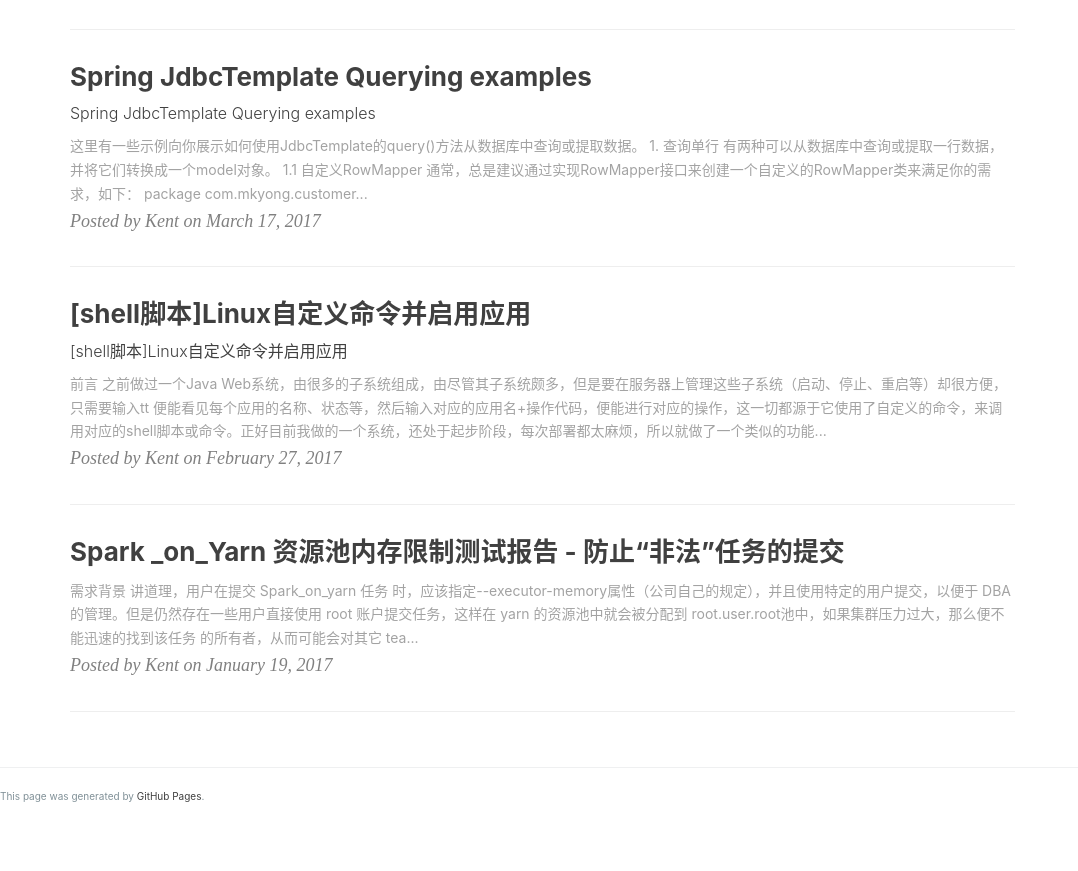
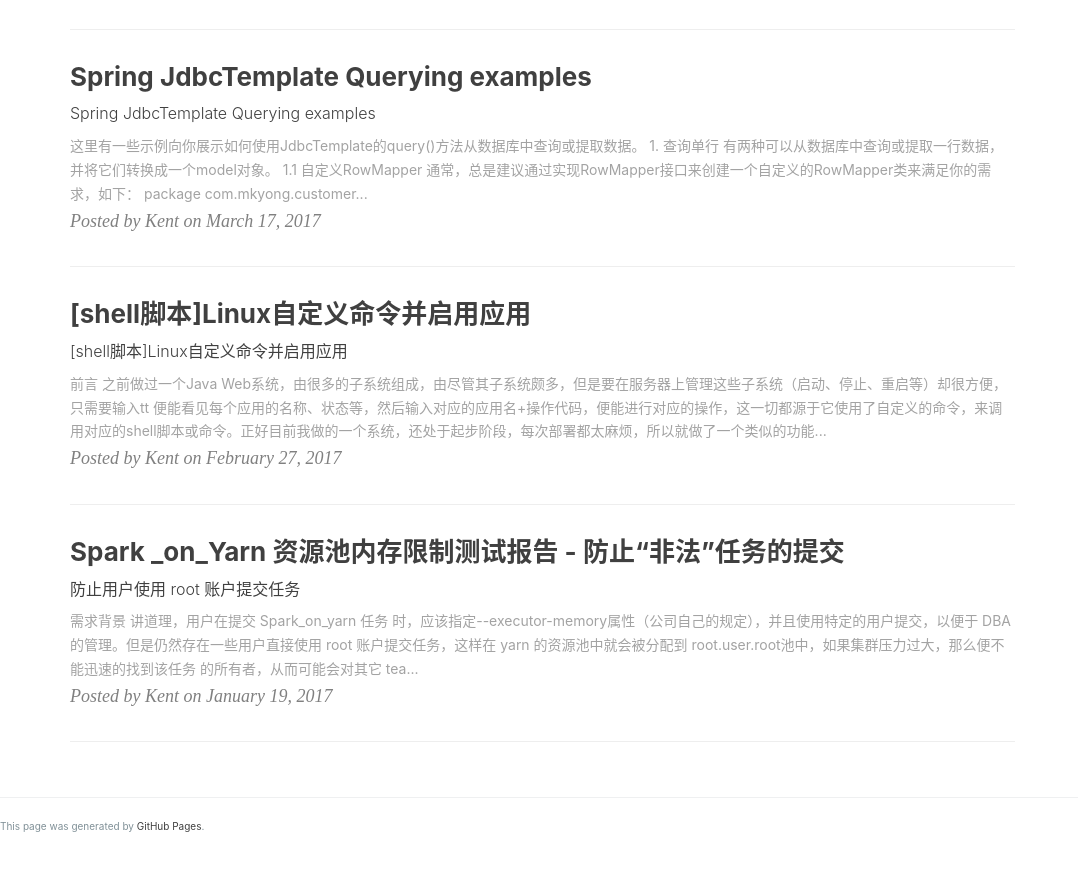
Before and after one commit to kentTanL/kentTanL.github.io, a Jekyll site: the page built from index.html, in a window 1280 px wide and 900 px high, scrolled down 1384 px. Shown: the top 871 px of the window, without its empty margins (0-1078 px from the left). Built offline with Jekyll 4.4.1, drawn with Linux system fonts in a browser that asks for light colours; nearby versions of some CDN libraries; the list of posts is cut into pages by our own code; comment, search, counter and statistics services are not loaded.

Commit message:
sync csdn

```diff
--- a/_posts/2018-01-19-Spark_on_rarn_memory.markdown
+++ b/_posts/2018-01-19-Spark_on_rarn_memory.markdown
@@ -1,6 +1,7 @@
 ---
 layout:     post
 title:      "Spark _on_Yarn 资源池内存限制测试报告 - 防止“非法”任务的提交"
+subtitle:   "防止用户使用 root 账户提交任务"
 date:       2017-01-19 19:25:00
 author:     "Kent"
 header-img: "img/post-bg-2016.jpg"
```
